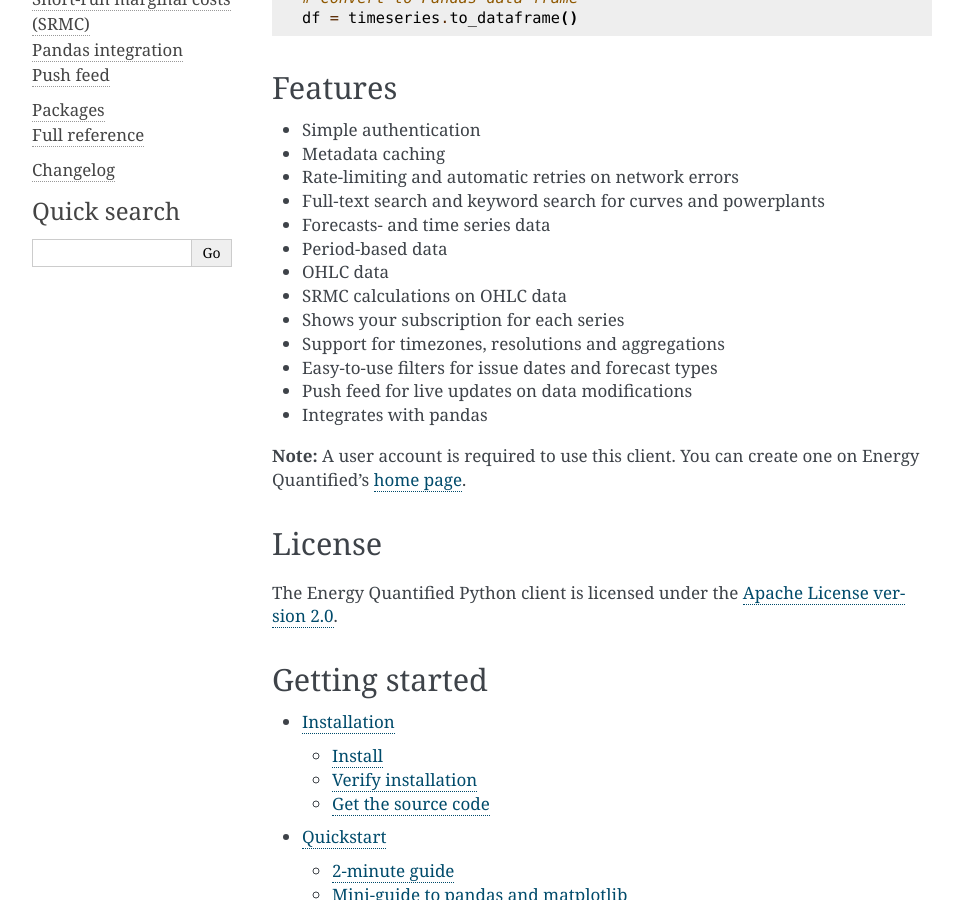
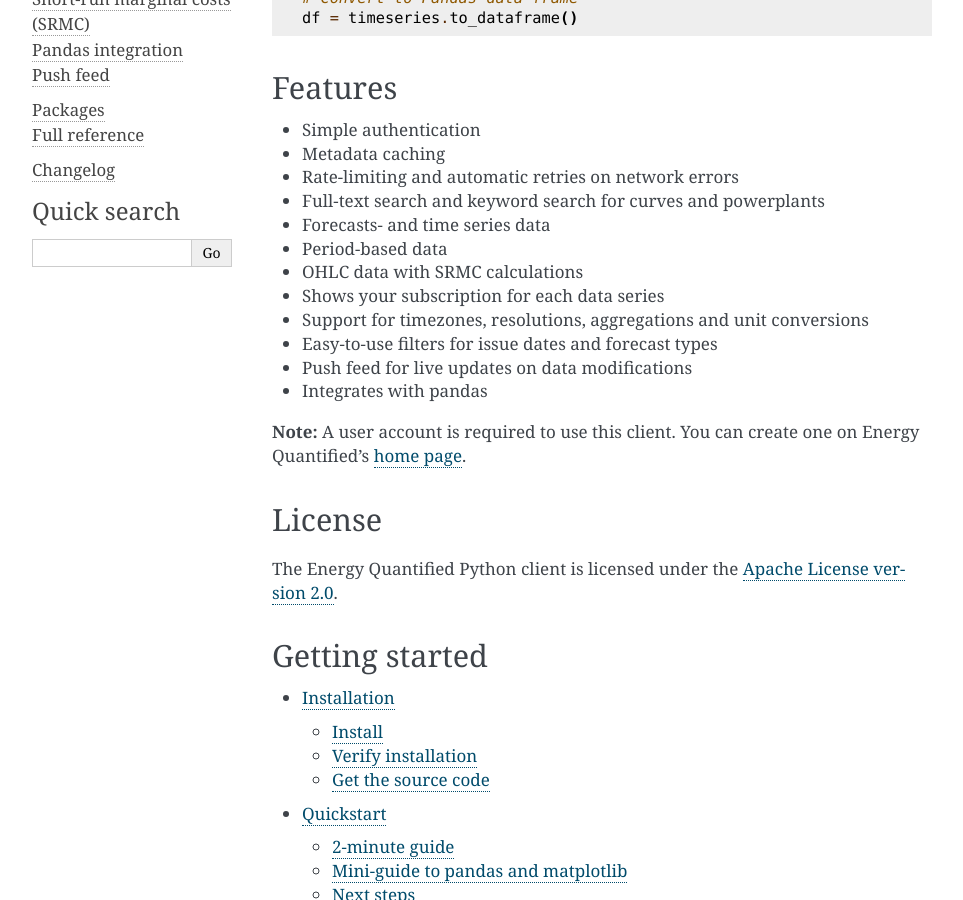
Before and after one commit to energyquantified/eq-python-client, a Sphinx documentation site: the page built from docs/index.rst, in a window 1280 px wide and 900 px high, scrolled down 751 px. Shown: the whole window, without its empty margins (148-1111 px from the left). Built offline with Sphinx 7.4.7, drawn with Linux system fonts in a browser that asks for light colours.

Commit message:
Fix feature list in README.md and index.rst

```diff
--- a/docs/index.rst
+++ b/docs/index.rst
@@ -50,10 +50,9 @@
 - Full-text search and keyword search for curves and powerplants
 - Forecasts- and time series data
 - Period-based data
-- OHLC data
-- SRMC calculations on OHLC data
-- Shows your subscription for each series
-- Support for timezones, resolutions and aggregations
+- OHLC data with SRMC calculations
+- Shows your subscription for each data series
+- Support for timezones, resolutions, aggregations and unit conversions
 - Easy-to-use filters for issue dates and forecast types
 - Push feed for live updates on data modifications
 - Integrates with pandas
```
Also changed, not shown: README.md (+3 -4 lines).
